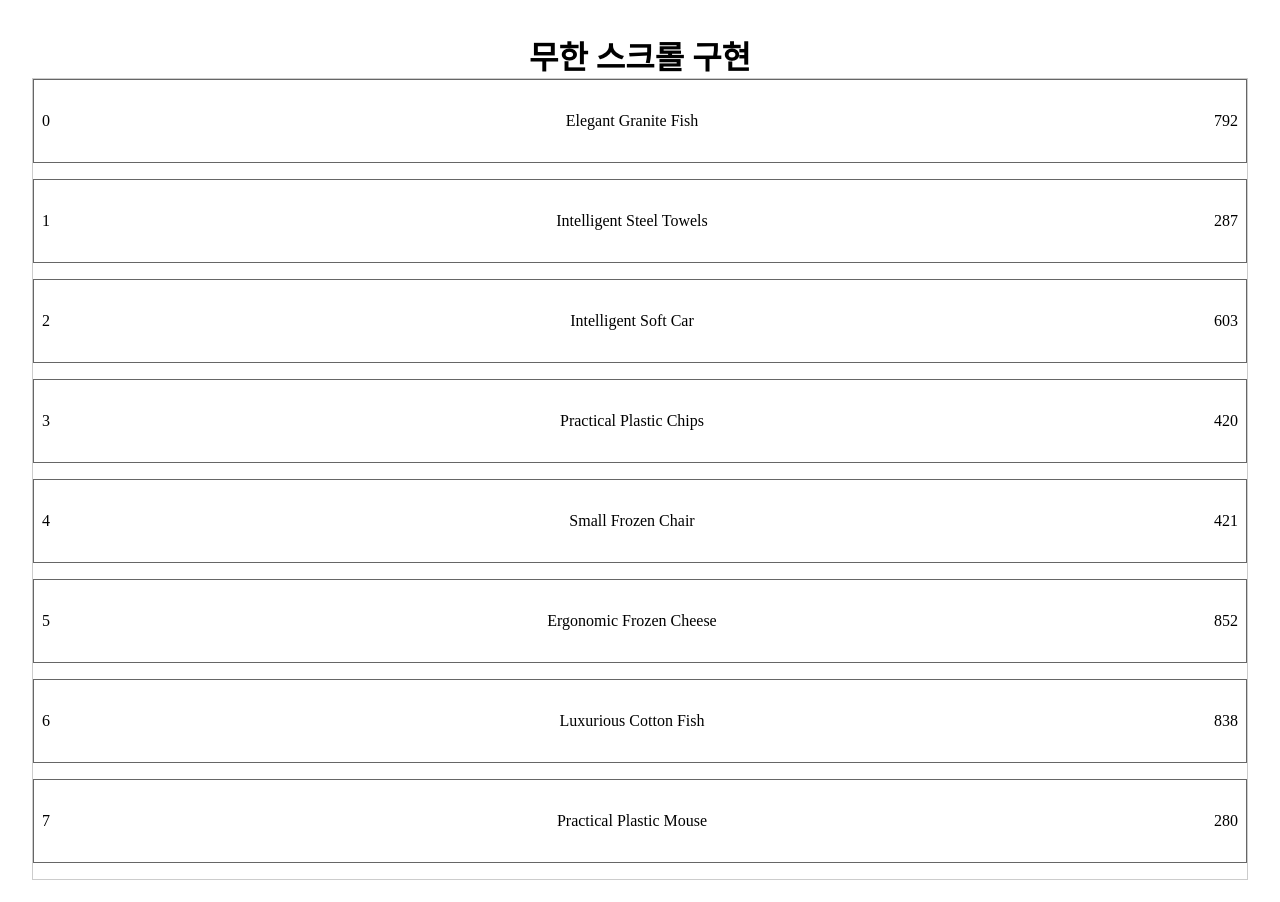
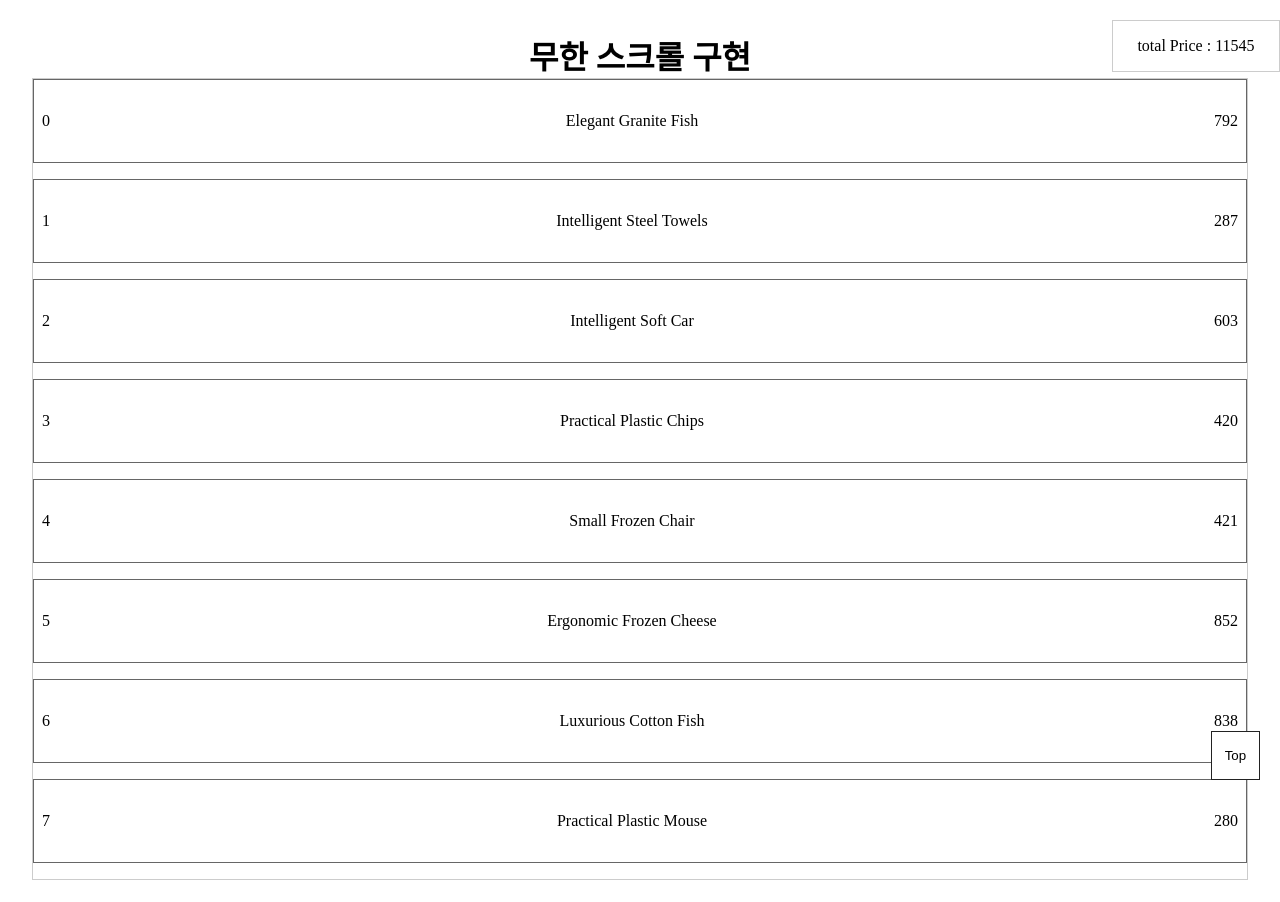
Before and after one commit to muzi55/infinite_scroll_wanted, a React (Vite) app: page / in a window 1280 px wide. Shown: the top 902 px of the page. Built offline with nearby package versions, Linux system fonts and the light colour scheme.

Commit message:
가격출력, 및 탑버튼 추기

```diff
--- a/src/App.css
+++ b/src/App.css
@@ -41,6 +41,16 @@
   color: #888;
 }
 
+.totalPrice {
+  position: fixed;
+  min-width: 150px;
+  padding: 1rem 0.5rem;
+  border: 1px solid #ccc;
+  background: white;
+  top: 20px;
+  right: 0;
+}
+
 .loading {
   display: flex;
   justify-content: center;
@@ -57,3 +67,13 @@
   border: 1px solid #ccc;
   height: 800px;
 }
+
+.topBtn {
+  position: fixed;
+  bottom: 20px;
+  right: 20px;
+  padding: 1rem 0.8rem;
+  border: 1px solid #222;
+  background: white;
+  cursor: pointer;
+}
--- a/src/App.tsx
+++ b/src/App.tsx
@@ -7,6 +7,7 @@ import Spinner from "./components/Spinner";
 
 function App() {
   const ref = useRef<HTMLLIElement>(null);
+  const containerRef = useRef<HTMLUListElement>(null);
   const [currentPage, setCurrentPage] = useState<number>(0);
   const [data, setData] = useState<MockData[]>([]);
   const [visibleLoading, setVisibleLoading] = useState<boolean>(false);
@@ -24,6 +25,11 @@ function App() {
     setData((prev) => [...prev, ...sliceData]);
     setIsLoading(false);
     return data;
+  };
+
+  const handleScrollTop = () => {
+    window.scrollTo({ top: 0, behavior: "smooth" });
+    if (containerRef.current) containerRef.current.scrollTo({ top: 0, behavior: "smooth" });
   };
 
   useEffect(() => {
@@ -52,7 +58,6 @@ function App() {
     };
   }, [visibleLoading]);
 
-  console.log(currentPage);
   return (
     <>
       {isLoading && (
@@ -62,13 +67,18 @@ function App() {
       )}
       <h1>무한 스크롤 구현</h1>
 
-      <ul className="container">
+      <div className="totalPrice">total Price : {data.reduce((acc, current) => acc + current.price, 0)}</div>
+      <ul ref={containerRef} className="container">
         {data.map((el, idx) => {
           return <Item key={el.productId} index={idx} {...el} />;
         })}
 
         {visibleLoading && <li ref={ref}>Loading ...</li>}
       </ul>
+
+      <button onClick={handleScrollTop} className="topBtn">
+        Top
+      </button>
     </>
   );
 }
```
